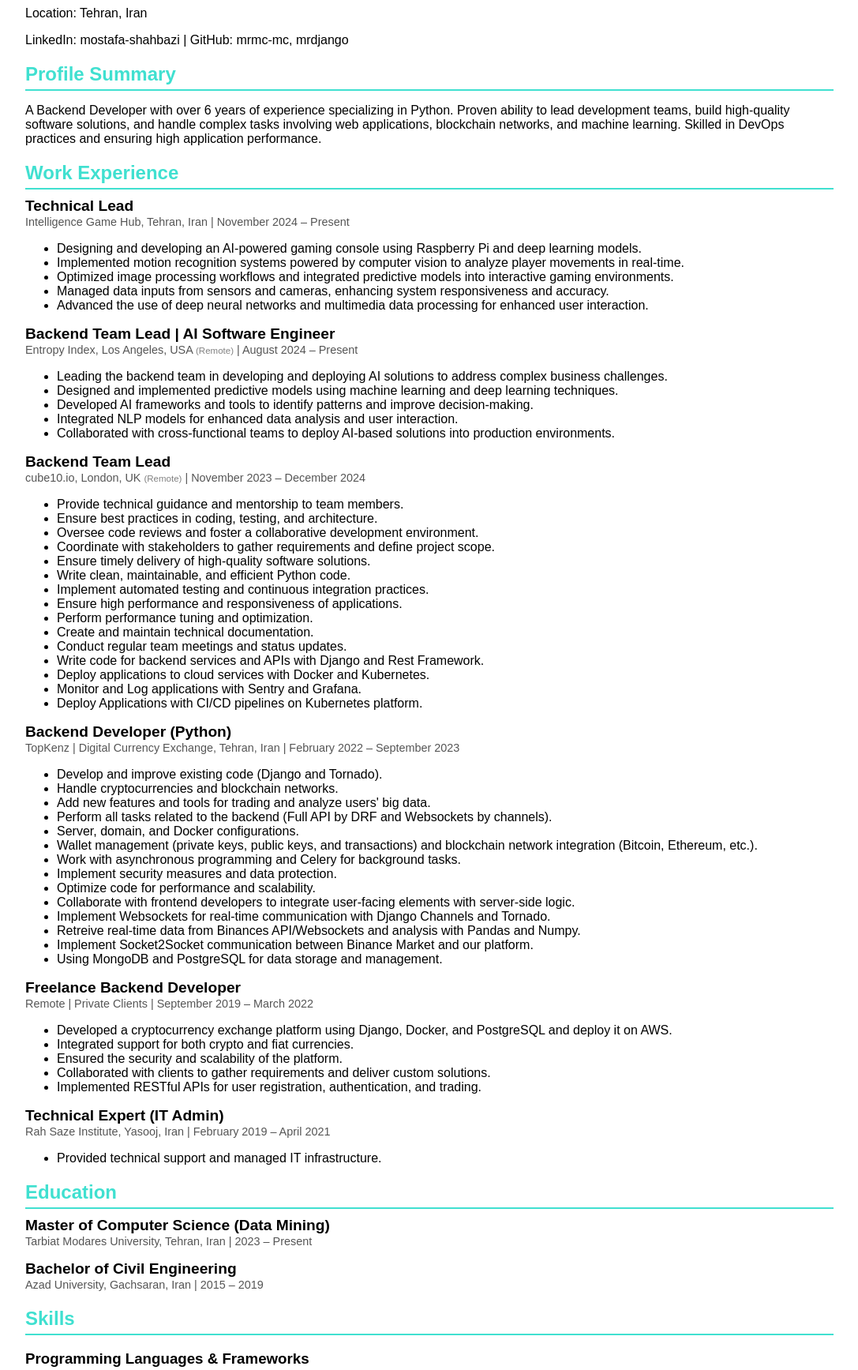
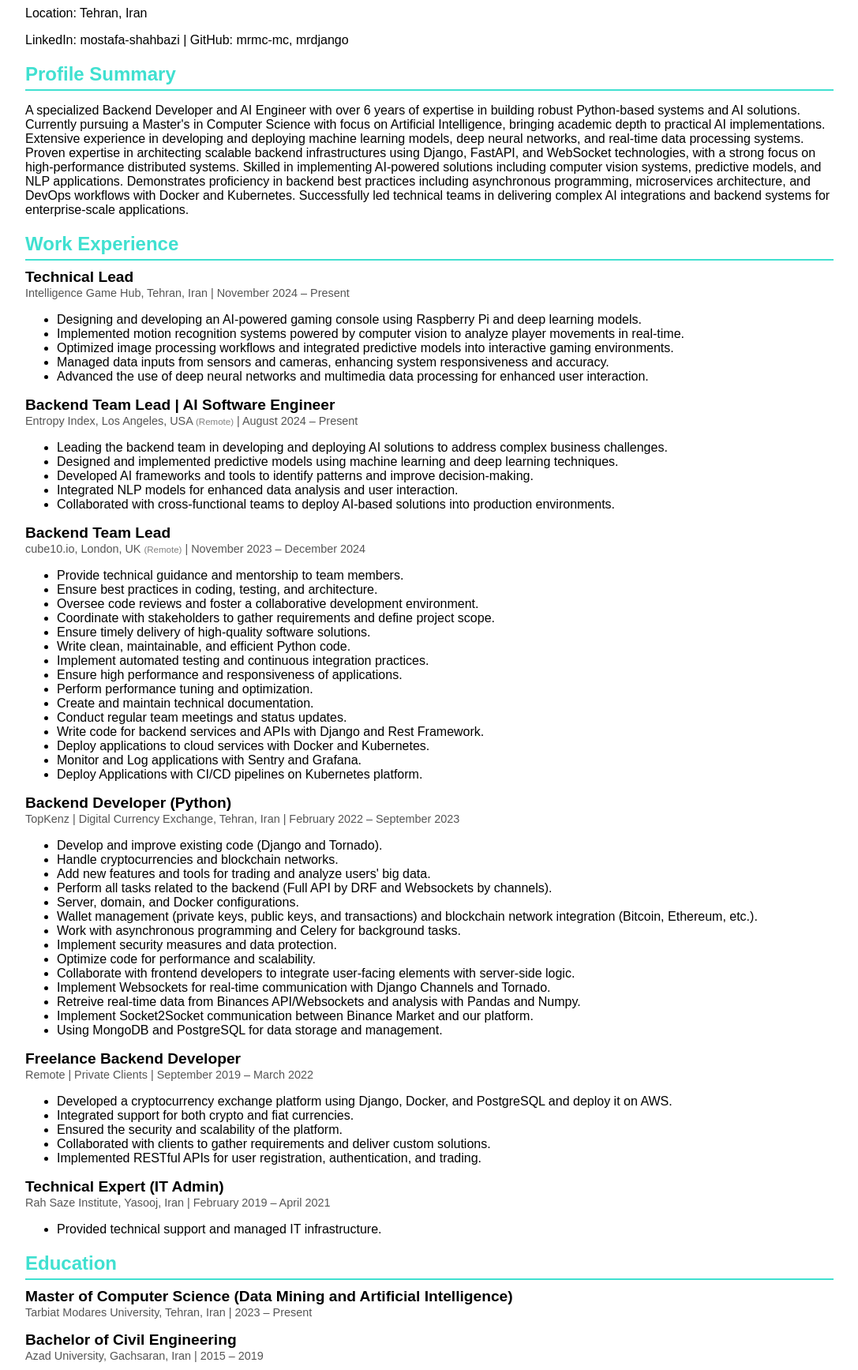
Before and after one commit to mrdjango/cv, a plain HTML site: page index.html in a window 1280 px wide. Shown: the part 120-1855 px from the top of the page at 79% size, without its empty margins (96-1183 px from the left). Drawn offline with Linux system fonts and the light colour scheme.

Commit message:
feat: Enhance profile summary and update education details

```diff
--- a/index.html
+++ b/index.html
@@ -70,7 +70,7 @@
 
         <div class="profile-summary">
             <h2 class="section-title">Profile Summary</h2>
-            <p> A Backend Developer with over 6 years of experience specializing in Python. Proven ability to lead development teams, build high-quality software solutions, and handle complex tasks involving web applications, blockchain networks, and machine learning. Skilled in DevOps practices and ensuring high application performance.</p>
+            <p>A specialized Backend Developer and AI Engineer with over 6 years of expertise in building robust Python-based systems and AI solutions. Currently pursuing a Master's in Computer Science with focus on Artificial Intelligence, bringing academic depth to practical AI implementations. Extensive experience in developing and deploying machine learning models, deep neural networks, and real-time data processing systems. Proven expertise in architecting scalable backend infrastructures using Django, FastAPI, and WebSocket technologies, with a strong focus on high-performance distributed systems. Skilled in implementing AI-powered solutions including computer vision systems, predictive models, and NLP applications. Demonstrates proficiency in backend best practices including asynchronous programming, microservices architecture, and DevOps workflows with Docker and Kubernetes. Successfully led technical teams in delivering complex AI integrations and backend systems for enterprise-scale applications.</p>
         </div>
 
         <div class="experience">
@@ -164,7 +164,7 @@
         <div class="education">
             <h2 class="section-title">Education</h2>
             <div class="education-item">
-                <h3>Master of Computer Science (Data Mining)</h3>
+                <h3>Master of Computer Science (Data Mining and Artificial Intelligence)</h3>
                 <span>Tarbiat Modares University, Tehran, Iran | 2023 – Present</span>
             </div>
             <div class="education-item">
```
